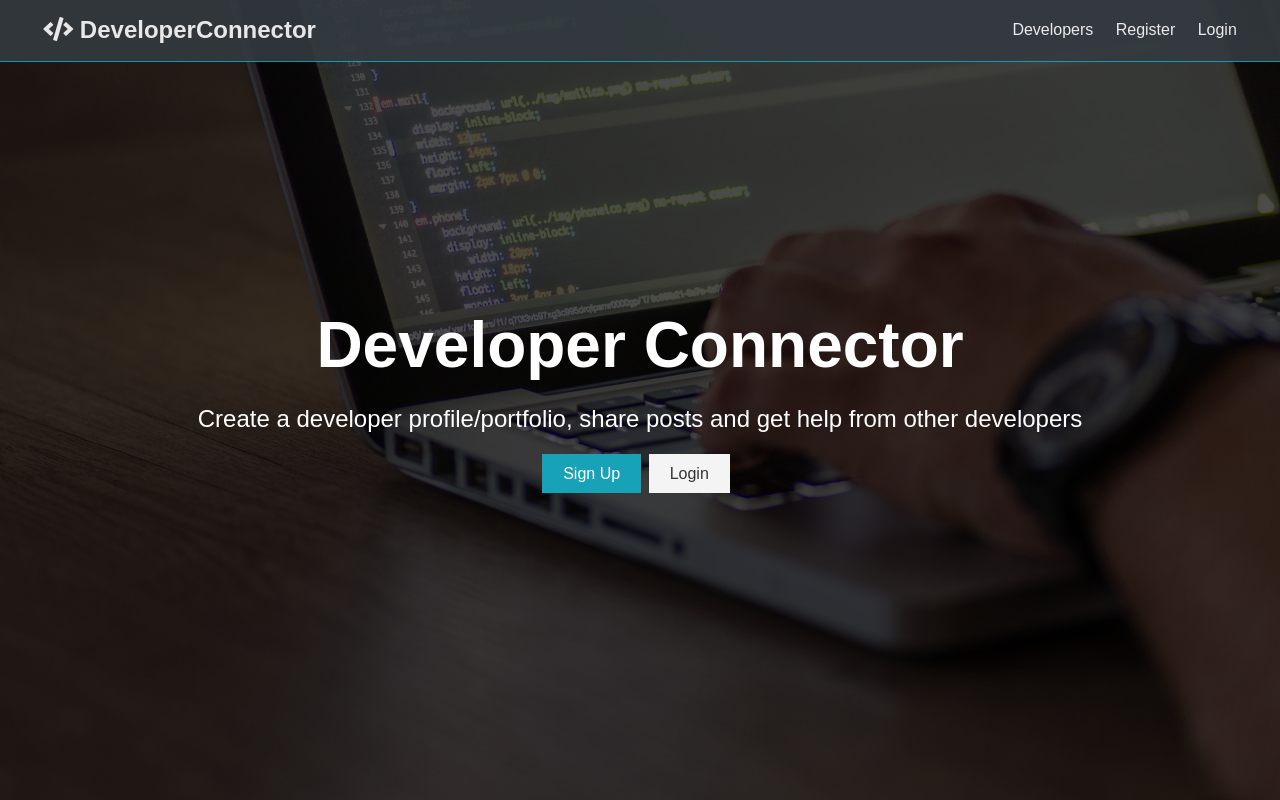
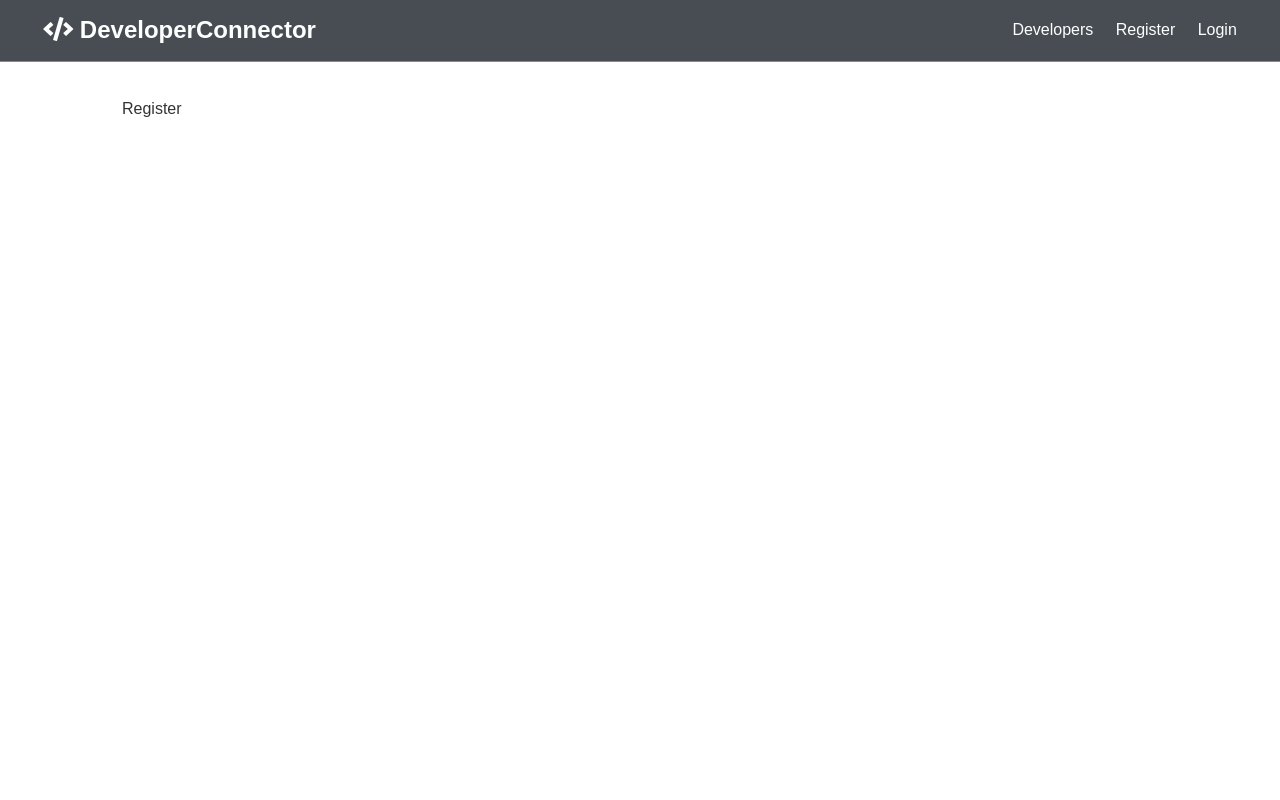
Before and after one commit to alicialycan/developer-connector, a React (Create React App) app in the folder client/: page /register in a window 1280 px wide. Built offline with nearby package versions, Linux system fonts and the light colour scheme.

Commit message:
add routing, hook up navbar

```diff
--- a/client/src/App.js
+++ b/client/src/App.js
@@ -1,14 +1,28 @@
 import React, { Fragment } from 'react';
-
+import {
+  BrowserRouter as Router,
+  Route,
+  Switch
+} from 'react-router-dom';
 import Navbar from './components/layout/Navbar';
 import Landing from './components/layout/Landing';
+import Register from './components/auth/Register';
+import Login from './components/auth/Login';
 import './App.css';
 
 const App = () => (
-  <Fragment>
-    <Navbar />
-    <Landing />
-  </Fragment>
+  <Router>
+    <Fragment>
+      <Navbar />
+      <Route exact path="/" component={Landing} />
+      <section className="container">
+        <Switch>
+          <Route exact path="/register" component={Register} />
+          <Route exact path="/login" component={Login} />
+        </Switch>
+      </section>
+    </Fragment>
+  </Router>
 );
 
 export default App;
--- /dev/null
+++ b/client/src/components/auth/Login.js
@@ -0,0 +1,11 @@
+import React from 'react'
+
+export const Login = () => {
+  return (
+    <div>
+      Login
+    </div>
+  )
+}
+
+export default Login;
--- /dev/null
+++ b/client/src/components/auth/Register.js
@@ -0,0 +1,11 @@
+import React from 'react'
+
+export const Register = () => {
+  return (
+    <div>
+      Register
+    </div>
+  )
+}
+
+export default Register;
--- a/client/src/components/layout/Landing.js
+++ b/client/src/components/layout/Landing.js
@@ -1,4 +1,5 @@
-import React from 'react'
+import React from 'react';
+import { Link } from 'react-router-dom';
 
 export const Landing = () => {
   return (
@@ -11,8 +12,8 @@
             other developers
           </p>
           <div className="buttons">
-            <a href="register.html" className="btn btn-primary">Sign Up</a>
-            <a href="login.html" className="btn btn-light">Login</a>
+            <Link to="/register" className="btn btn-primary">Sign Up</Link>
+            <Link to="/login" className="btn btn-light">Login</Link>
           </div>
         </div>
       </div>
--- a/client/src/components/layout/Navbar.js
+++ b/client/src/components/layout/Navbar.js
@@ -1,17 +1,18 @@
-import React from 'react'
+import React from 'react';
+import { Link } from 'react-router-dom';
 
 const Navbar = () => {
   return (
     <nav className="navbar bg-dark">
       <h1>
-        <a href="index.html">
+        <Link to="/">
           <i className="fas fa-code"></i> DeveloperConnector
-        </a>
+        </Link>
       </h1>
       <ul>
-        <li><a href="profiles.html">Developers</a></li>
-        <li><a href="register.html">Register</a></li>
-        <li><a href="login.html">Login</a></li>
+        <li><Link to="!#">Developers</Link></li>
+        <li><Link to="/register">Register</Link></li>
+        <li><Link to="/login">Login</Link></li>
       </ul>
     </nav>
   )
```
